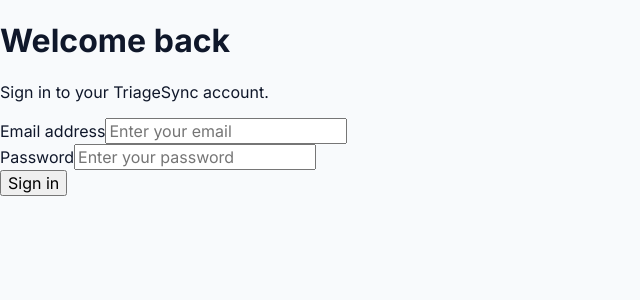
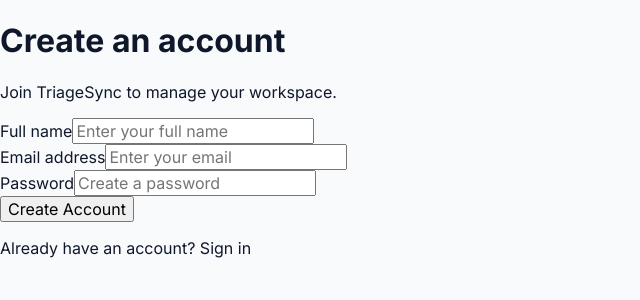
Before and after one commit to BIBEK-Roy-1/engnf1-fullstack-BIBEK-Roy-1, a React app in the folder frontend/: page /register in a window 1280 px wide. Before the commit this address led to /login. Shown: the top 300 px of the page, without its empty margins (0-640 px from the left). Built offline with nearby package versions, Linux system fonts and the light colour scheme; no server answers; the HTML template or start-up script is replaced by a standard one.

Commit message:
feat: implement user registration flow

```diff
--- /dev/null
+++ b/frontend/src/pages/Register.jsx
@@ -0,0 +1,92 @@
+import { useState } from "react";
+import { useAuth } from "../context/AuthContext";
+import { useNavigate } from "react-router-dom";
+import { Link } from "react-router-dom";
+
+function Register() {
+  const [name, setName] = useState("");
+  const [email, setEmail] = useState("");
+  const [password, setPassword] = useState("");
+  const [error, setError] = useState("");
+  const [submitting, setSubmitting] = useState(false);
+
+  const { register } = useAuth();
+  const navigate = useNavigate();
+
+  const handleSubmit = async (e) => {
+    e.preventDefault();
+
+    setError("");
+    setSubmitting(true);
+
+    try {
+      await register({ name, email, password });
+
+      navigate("/dashboard", { replace: true });
+    } catch (error) {
+      setError(error.message);
+    } finally {
+      setSubmitting(false);
+    }
+  };
+  return (
+    <div className="auth-page">
+      <div className="auth-container">
+        <h1>Create an account</h1>
+        <p>Join TriageSync to manage your workspace.</p>
+
+        <form onSubmit={handleSubmit}>
+          <div className="form-group">
+            <label htmlFor="name">Full name</label>
+            <input
+              type="text"
+              id="name"
+              name="name"
+              placeholder="Enter your full name"
+              required
+              value={name}
+              onChange={(e) => setName(e.target.value)}
+            />
+          </div>
+
+          <div className="form-group">
+            <label htmlFor="email">Email address</label>
+            <input
+              type="email"
+              id="email"
+              name="email"
+              placeholder="Enter your email"
+              required
+              value={email}
+              onChange={(e) => setEmail(e.target.value)}
+            />
+          </div>
+
+          <div className="form-group">
+            <label htmlFor="password">Password</label>
+            <input
+              type="password"
+              id="password"
+              name="password"
+              placeholder="Create a password"
+              required
+              minLength={8}
+              maxLength={64}
+              value={password}
+              onChange={(e) => setPassword(e.target.value)}
+            />
+          </div>
+          {error && <p className="error-message">{error}</p>}
+          <button type="submit" disabled={submitting}>
+            {submitting ? "Creating account..." : "Create Account"}
+          </button>
+        </form>
+        <p>
+          Already have an account? <Link to="/login">Sign in</Link>
+        </p>
+      </div>
+    </div>
+  );
+}
+
+export default Register;
--- a/frontend/src/routes/AppRoutes.jsx
+++ b/frontend/src/routes/AppRoutes.jsx
@@ -4,12 +4,14 @@ import AppLayout from '../components/layout/AppLayout';
 import Dashboard from '../pages/Dashboard';
 import ProtectedRoute from './ProtectedRoute';
 import Login from '../pages/Login';
+import Register from '../pages/Register';
 
 function AppRoutes() {
   return (
     <Routes>
       <Route path="/" element={<Navigate to="/dashboard" replace />} />
       <Route path="/login" element={<Login />} />
+      <Route path="/register" element={<Register />} />
     {/* Protected application routes */}
       <Route element={<ProtectedRoute />}>
         <Route element={<AppLayout />}>
```
